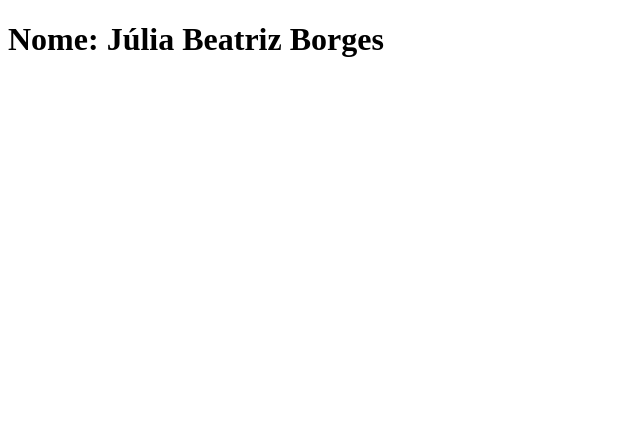
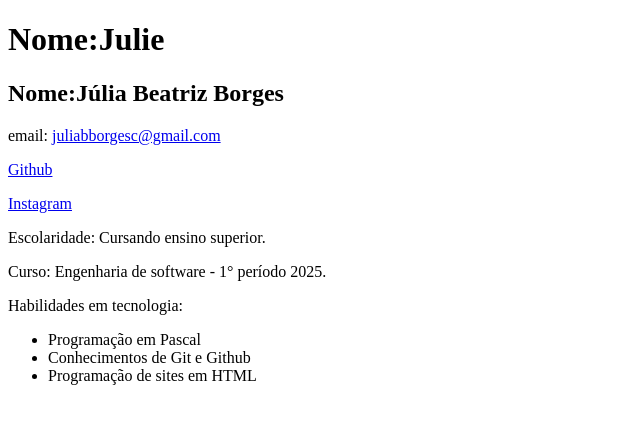
Before and after one commit to juliebe22/meu-site, a plain HTML site: page index.html in a window 1280 px wide. Shown: the whole page, without its empty margins (0-640 px from the left). Drawn offline with Linux system fonts and the light colour scheme.

Commit message:
meu site
meu site

```diff
--- a/index.html
+++ b/index.html
@@ -1,11 +1,21 @@
 <!DOCTYPE html>
-<html lang="pt-br">
-<head>
-    <meta charset="UTF-8">
-    <meta name="viewport" content="width=device-width, initial-scale=1.0">
-    <title>Document</title>
+<title>Portifólio da Juh</title>
 </head>
 <body>
-    <h1>Nome: Júlia Beatriz Borges</h1>
+    <h1>Nome:Julie</h1>
+  <section>
+    <h1>Nome:Júlia Beatriz Borges</h1>
+    <p>email: <a href="juliabborgesc@gmail.com" target="_blank">juliabborgesc@gmail.com</a></p>
+    <p><a href="https://github.com/juliebe22" target="_blank">Github</a></p>
+    <p><a href="https://instagram.com/juuhstme" target="_blank">Instagram</a></p>
+    <p>Escolaridade: Cursando ensino superior.</p>
+    <p>Curso: Engenharia de software - 1° período 2025.</p>
+    <p>Habilidades em tecnologia:</p>
+    <ul>
+        <li>Programação em Pascal</li>
+        <li>Conhecimentos de Git e Github</li>
+        <li>Programação de sites em HTML</li>
+    </ul>
+  </section>
 </body>
 </html>
```
